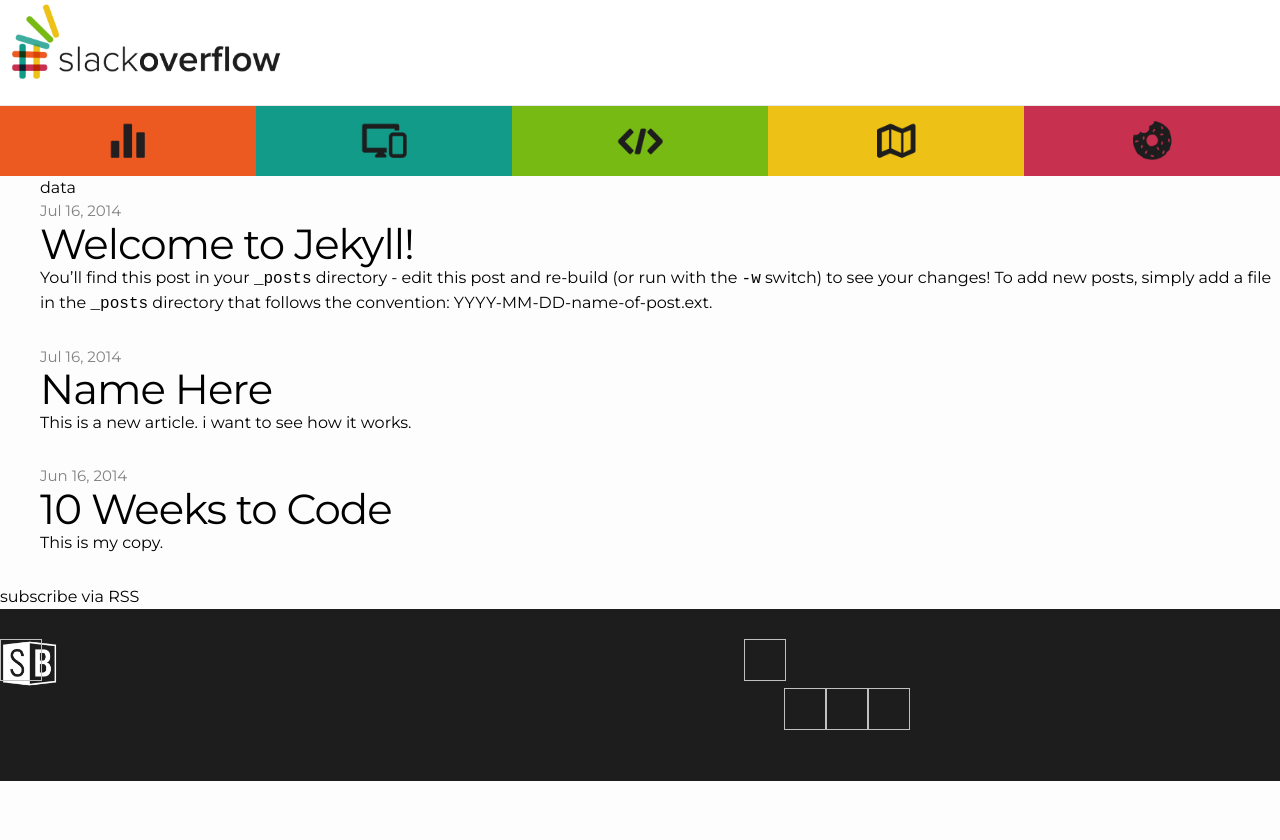
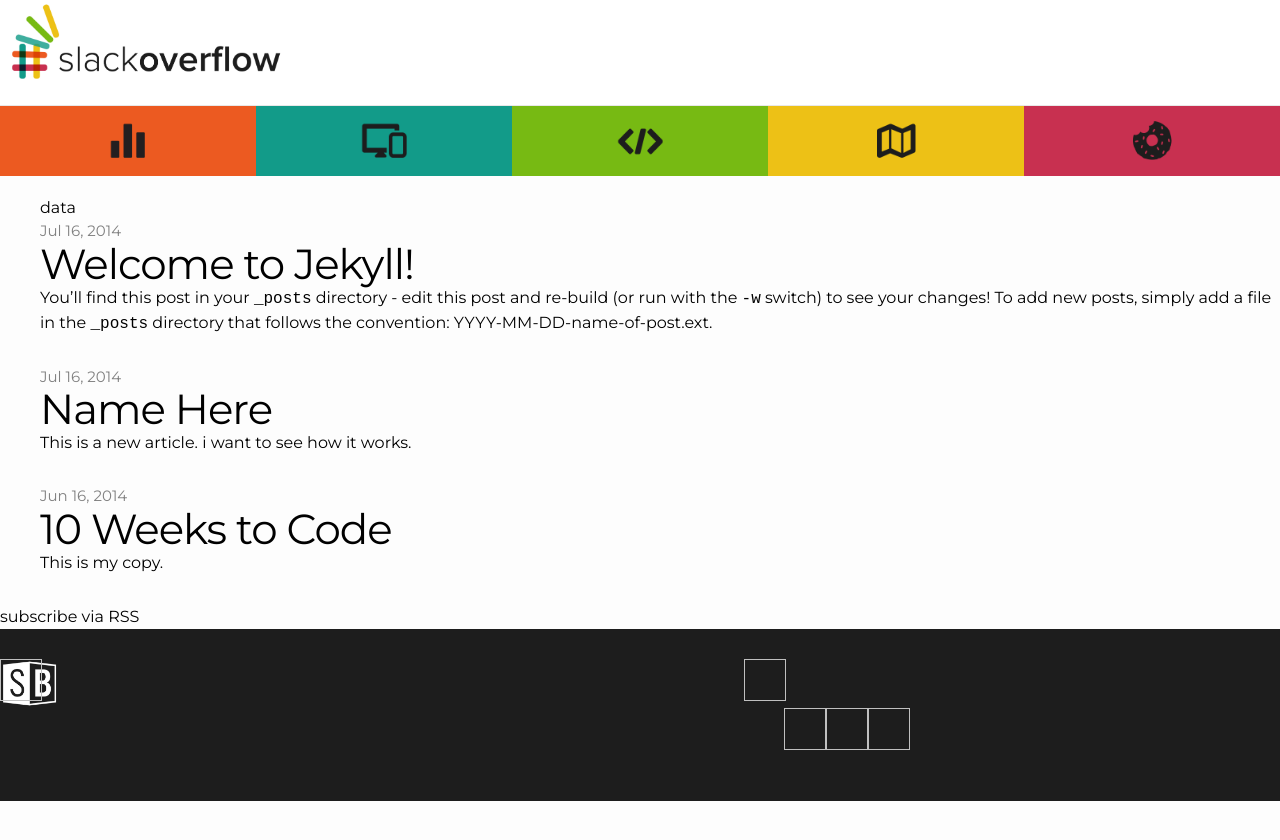
Before and after one commit to MeganCoffey/MeganCoffey.github.io, a Jekyll site: the page built from data.md, in a window 1280 px wide. Shown: the top 840 px of the page. Built offline with Jekyll 4.4.1, drawn with Linux system fonts in a browser that asks for light colours.

Commit message:
margin post

```diff
--- a/css/main.css
+++ b/css/main.css
@@ -267,7 +267,10 @@
 
 .home h1 { margin-bottom: 25px; }
 
-.posts { list-style-type: none; }
+.posts {
+  list-style-type: none;
+  margin-top: 20px;
+}
 
 .posts li { margin-bottom: 30px; }
 
```
